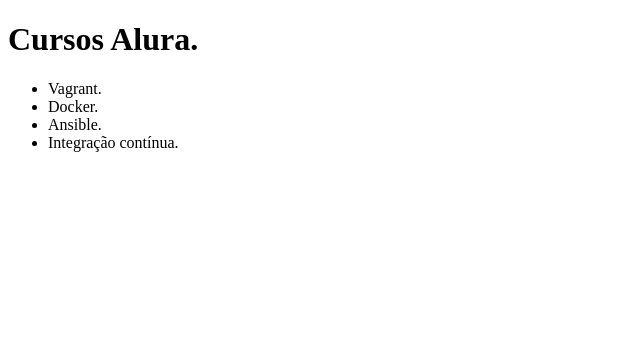
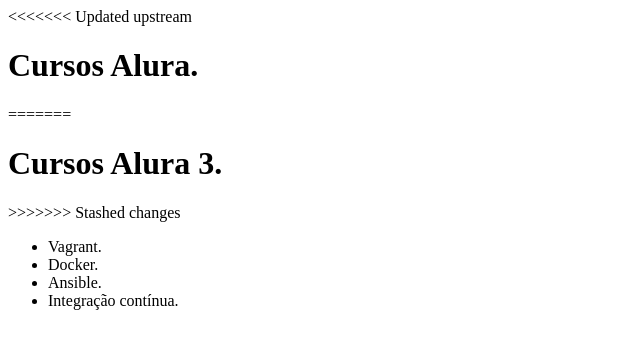
Before and after one commit to Joaoorlandojr/Alura-Git, a plain HTML site: page index.html in a window 1280 px wide. Shown: the whole page, without its empty margins (0-640 px from the left). Drawn offline with Linux system fonts and the light colour scheme.

Commit message:
praticando stash + pop

```diff
--- a/index.html
+++ b/index.html
@@ -4,7 +4,11 @@
     <title>Cursos Alura.</title>
   </head>
   <body>
+<<<<<<< Updated upstream
     <h1>Cursos Alura.</h1>
+=======
+    <h1>Cursos Alura 3.</h1>
+>>>>>>> Stashed changes
     <ul>
       <li>Vagrant.</li>
       <li>Docker.</li>
```
